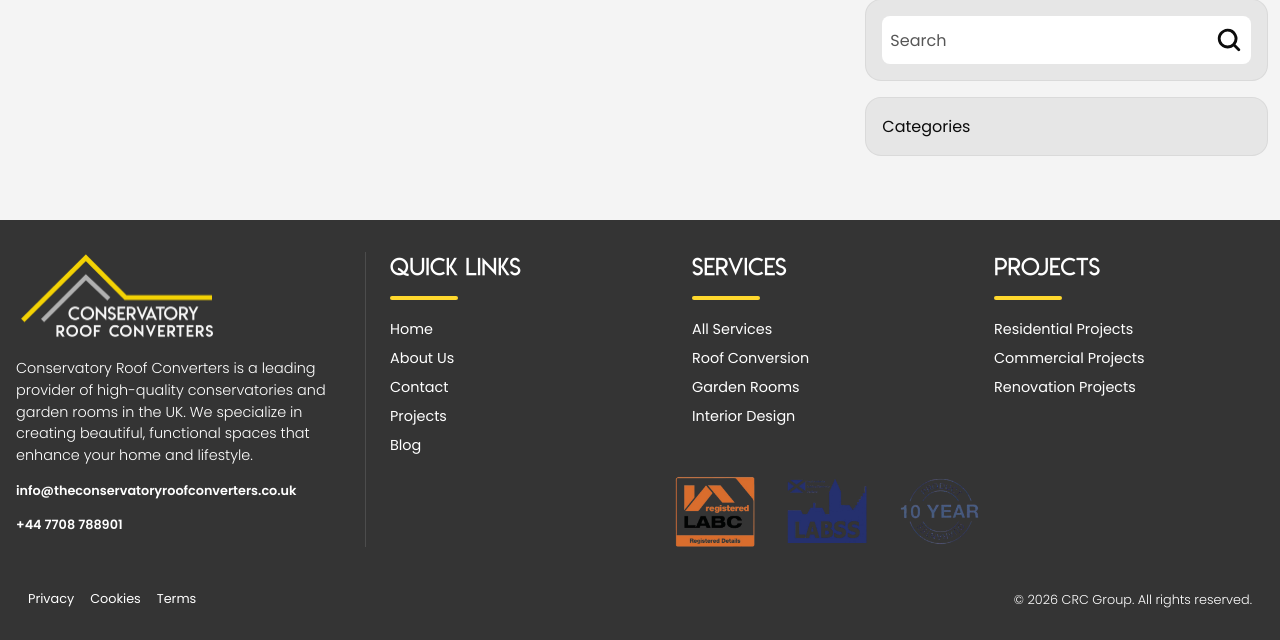
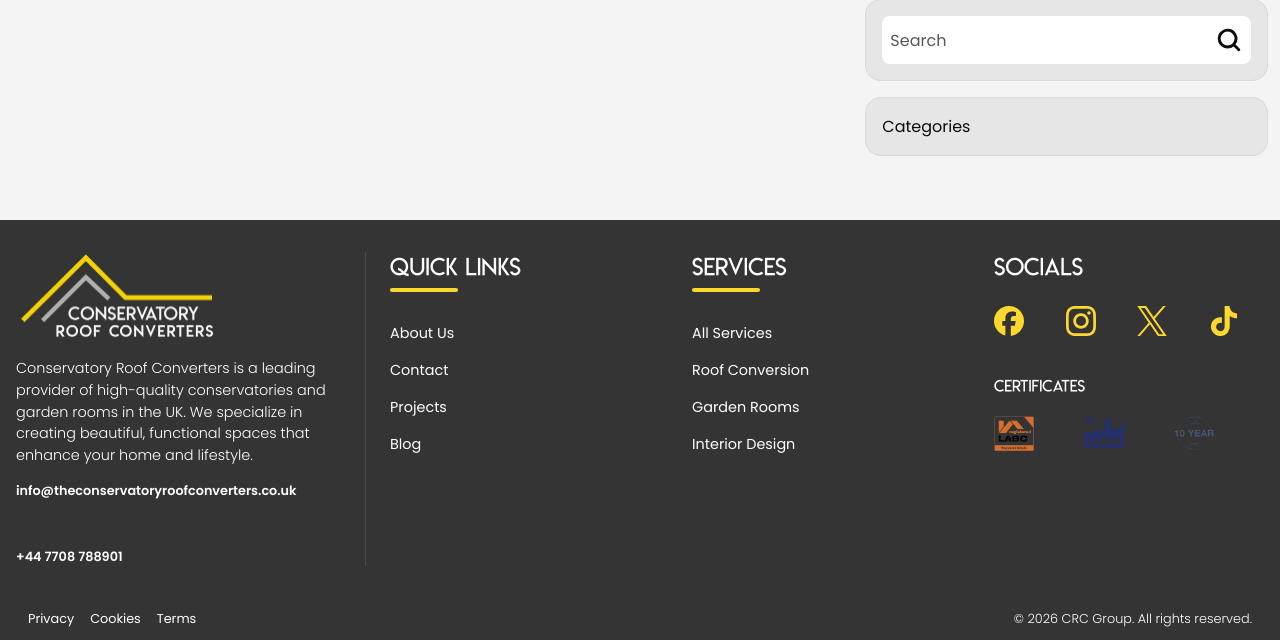
Before and after one commit to reche1405/crc-group, a Flask app: page /blog/ in a window 1280 px wide. Shown: the part 580-1220 px from the top of the page. Before the commit the page ends 1188 px from the top, so only its background shows below. Run offline with Flask 3, Linux system fonts and the light colour scheme; some libraries are stand-ins or nearby versions.

Commit message:
Updated footer to include social media icons

```diff
--- a/promo/static/css/style.css
+++ b/promo/static/css/style.css
@@ -878,9 +878,16 @@ footer {
 footer img {
     max-width:200px;
 }
+.footer__socials svg {
+
+    fill: var(--clr-primary);
+}
+.footer__socials img {
+    width:30px;
+}
 
 .footer__badges img {
- max-width:80px;
+ max-width:40px;
 }
 
 @container footer (width < 1190px) {
@@ -1742,6 +1749,12 @@ table.comparrison tr th {
         display:none;
         visibility: hidden;
     }
+    .sm-text-center {
+        text-align:center;
+    }
+    .sm-span-2 {
+        grid-column: span 2;
+    }
     .grid.sm-col-2 {
         grid-template-columns: 1fr 1fr;
     }
@@ -1784,5 +1797,8 @@ table.comparrison tr th {
     border-right:none;
     padding-right:0;
 }
-
-}
+.footer__socials {
+    padding-inline:3rem;
+}
+
+}
--- a/promo/templates/base/footer.html
+++ b/promo/templates/base/footer.html
@@ -3,56 +3,72 @@
         <div class="footer__section footer__section--left">
             <img class="footer__logo" src="/static/img/logo.png" alt="Conservatory Roof Converters Logo">
             <p class="footer__description py-3 smaller-text lh-2">Conservatory Roof Converters is a leading provider of high-quality conservatories and garden rooms in the UK. We specialize in creating beautiful, functional spaces that enhance your home and lifestyle.</p>
-             <a class="small-text heavy-weight block mb-3" href="mailto:info@theconservatoryroofconverters.co.uk">info@theconservatoryroofconverters.co.uk</a>
+             <a class="small-text heavy-weight block mb-6" href="mailto:info@theconservatoryroofconverters.co.uk">info@theconservatoryroofconverters.co.uk</a>
              <a class="small-text heavy-weight block  " href="tel:+447708788901">+44 7708 788901</a>
-             <ul class="footer__socials">
-                {% for link in socials %}
-                <li>
-                    <a href="{{ link.page_uri }}" target="_blank" rel="noreferrer noopener" style="fill:#ffffff; stroke:#ffffff;">
-                        {{ link.icon|safe }}
-                    </a>
-                </li>
-                {% endfor %}
-            </ul>
+
         </div>
         <div class="footer__section footer__section--right">
-            <div class="grid col-3 sm-col-2 g-5">
+            <div class="grid col-3 sm-col-2 g-5 mb-4">
                 <div>
                     <h4 class="average-text light-weight">Quick Links</h4>
-                    <div class="seperator seperator--highlight seperator--noline seperator--left mt-3 mb-3 "></div>
+                    <div class="seperator seperator--highlight seperator--noline seperator--left mt-2 mb-4 "></div>
                     <ul class="footer__links normal-weight smaller-text">
-                        <li class="py-1"><a  href="{{url_for('main.home')}}">Home</a></li>
-                        <li class="py-1"><a  href="{{url_for('main.about')}}">About Us</a></li>
-                        <li class="py-1"><a  href="{{url_for('main.contact')}}">Contact</a></li>
-                        <li class="py-1"><a  href="{{url_for('main.project_list')}}">Projects</a></li>
-                        <li class="py-1"><a  href="{{url_for('main.article_list')}}">Blog</a></li>
+                        <li class="py-2"><a  href="{{url_for('main.about')}}">About Us</a></li>
+                        <li class="py-2"><a  href="{{url_for('main.contact')}}">Contact</a></li>
+                        <li class="py-2"><a  href="{{url_for('main.project_list')}}">Projects</a></li>
+                        <li class="py-2"><a  href="{{url_for('main.article_list')}}">Blog</a></li>
                     </ul>
                 </div>
                 <div>
                     <h4 class="average-text light-weight">Services</h4>
-                    <div class="seperator seperator--highlight seperator--noline seperator--left mt-3 mb-3 "></div>
+                    <div class="seperator seperator--highlight seperator--noline seperator--left mt-2 mb-4 "></div>
                     <ul class="footer__links normal-weight smaller-text">
-                        <li class="py-1"><a  href="{{url_for('main.service_list')}}">All Services</a></li>
-                        <li class="py-1"><a  href="{{url_for('main.service_detail' , slug='conservatory-roofs')}}">Roof Conversion</a></li>
-                        <li class="py-1"><a  href="{{url_for('main.service_detail' , slug='garden-rooms')}}">Garden Rooms</a></li>
-                        <li class="py-1"><a  href="{{url_for('main.service_detail' , slug='interior-design')}}">Interior Design</a></li>
+                        <li class="py-2"><a  href="{{url_for('main.service_list')}}">All Services</a></li>
+                        <li class="py-2"><a  href="{{url_for('main.service_detail' , slug='conservatory-roofs')}}">Roof Conversion</a></li>
+                        <li class="py-2"><a  href="{{url_for('main.service_detail' , slug='garden-rooms')}}">Garden Rooms</a></li>
+                        <li class="py-2"><a  href="{{url_for('main.service_detail' , slug='interior-design')}}">Interior Design</a></li>
                     </ul>
                 </div>
-                <div>
-                    <h4 class="average-text light-weight">Projects</h4>
-                    <div class="seperator seperator--highlight seperator--noline seperator--left mt-3 mb-3 "></div>
-                    <ul class="footer__links normal-weight smaller-text">
-                        <li class="py-1"><a  href="/projects/residential">Residential Projects</a></li>
-                        <li class="py-1"><a  href="/projects/commercial">Commercial Projects</a></li>
-                        <li class="py-1"><a  href="/projects/renovations">Renovation Projects</a></li>
+                <div class="sm-span-2 sm-text-center">
+                    <h4 class="average-text light-weight">Socials</h4>
+                     <ul class="footer__socials grid col-4 g-3 py-4">
+
+
+
+
+                        <li>
+                            <a href="https://www.facebook.com/theconservatoryroofconverters" target="_blank" rel="noreferrer noopener" style="fill:#ffffff; stroke:#ffffff;">
+                                <img src="/static/svg/facebook.svg">
+                            </a>
+                        </li>
+                        <li>
+                            <a href="https://www.instagram.com/conservatoryroofconverters" target="_blank" rel="noreferrer noopener" style="fill:#ffffff; stroke:#ffffff;">
+                                <img src="/static/svg/instagram.svg">
+                            </a>
+                        </li>
+                        <li>
+                            <a href="https://www.x.com/conservatoryroofconverters" target="_blank" rel="noreferrer noopener" style="fill:#ffffff; stroke:#ffffff;">
+                                <img src="/static/svg/x.svg">
+                            </a>
+                        </li>
+                         <li>
+                            <a href="https://www.tiktok.com/@conservatoryroofconverters" target="_blank" rel="noreferrer noopener" style="fill:#ffffff; stroke:#ffffff;">
+                                <img src="/static/svg/tiktok.svg">
+                            </a>
+                        </li>
+
                     </ul>
+                    <h4 class="normal-text light-weight mt-3 mb-1">Certificates</h4>
+                    <div class="footer__badges grid col-3 py-3">
+
+                        <img src="/static/img/certificates/certificate1.png" alt="Certification 1">
+                        <img src="/static/img/certificates/certificate2.png" alt="Certification 2">
+                        <img src="/static/img/certificates/certificate3.png" alt="Certification 3">
+                    </div>
+
+
+
                 </div>
-            </div>
-            <div class="footer__badges flex row g-5 justify-center align-center pt-3 full-width">
-
-                <img src="/static/img/certificates/certificate1.png" alt="Certification 1">
-                <img src="/static/img/certificates/certificate2.png" alt="Certification 2">
-                <img src="/static/img/certificates/certificate3.png" alt="Certification 3">
             </div>
         </div>
     </div>
--- a/promo/templates/pages/index.html
+++ b/promo/templates/pages/index.html
@@ -29,7 +29,7 @@
         <div class="grid content px-3 col-2--right md-col-1 sm-col-1 py-6">
             <div class="pr-6 md-hide sm-hide">
                 <div class="poster-img fade-up-item" style="--transition-duration: 1s;">
-                    <img class="object-cover" src="{{ url_for('static', filename='img/placehold/0.jpg') }}" alt="{{section.title}}">
+                    <img loading="lazy" class="object-cover" src="{{ url_for('static', filename='img/placehold/0.jpg') }}" alt="{{section.title}}">
                 </div>
             </div>
             <div class="">
@@ -85,7 +85,7 @@
                     </div>
                     <div>
                         <div class="label-img">
-                        <img class="object-cover" src="{{ url_for('static', filename='img/placehold/2.jpg') }}" alt="{{section.title}}">
+                        <img loading="lazy" class="object-cover" src="{{ url_for('static', filename='img/placehold/2.jpg') }}" alt="{{section.title}}">
 
                         </div>
                         <p class="py-4 lh-2 smaller-text">Operating since 2002, we have the knowledge required for a variety of jobs.</p>
```
Also changed, not shown: promo/static/svg/facebook.svg, promo/static/svg/google.svg (added), promo/static/svg/instagram.svg, promo/static/svg/linkedin.svg (deleted), promo/static/svg/social-facebook.svg (deleted), promo/static/svg/tiktok.svg (added), promo/static/svg/x.svg (added).
